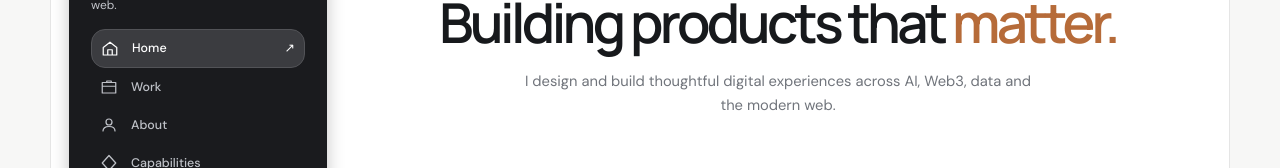
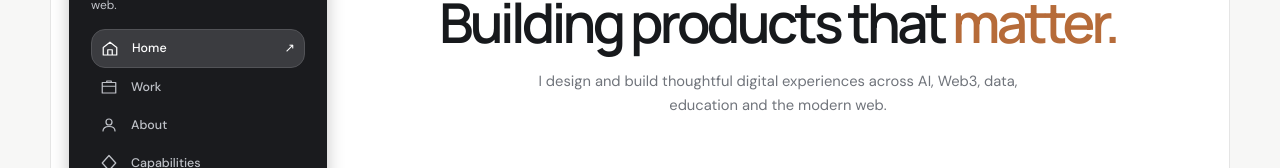
Before and after one commit to donatofaith/My-Portfolio, a Next.js app: page / in a window 1280 px wide. Shown: the part 311-479 px from the top of the page. Built offline with nearby package versions, Linux system fonts and the light colour scheme.

Commit message:
Include education work in portfolio introduction

```diff
--- a/src/app/page.tsx
+++ b/src/app/page.tsx
@@ -7,7 +7,7 @@ export default function Home() {
   return <main className="home-page">
     <section className="intro-stage" aria-labelledby="intro-title">
       <div className="intro-top"><span className="intro-brand"><span className="intro-monogram">F.</span><span>Faith Oluwalana</span></span><span className="intro-available"><i /> Available for new opportunities</span></div>
-      <div className="intro-center"><Link className="latest-project" href="/work"><span className="latest-thumb"><Image src={projects[0].image} alt="" fill sizes="34px" /></span><span>Explore my work</span><span aria-hidden="true">↗</span></Link><p className="intro-kicker">SOFTWARE DEVELOPER · PRODUCT BUILDER</p><h1 id="intro-title">Hi, I&apos;m Faith Oluwalana.<br /><span>Building products that <em>matter.</em></span></h1><p className="intro-description">I design and build thoughtful digital experiences across AI, Web3, data and the modern web.</p></div>
+      <div className="intro-center"><Link className="latest-project" href="/work"><span className="latest-thumb"><Image src={projects[0].image} alt="" fill sizes="34px" /></span><span>Explore my work</span><span aria-hidden="true">↗</span></Link><p className="intro-kicker">SOFTWARE DEVELOPER · PRODUCT BUILDER</p><h1 id="intro-title">Hi, I&apos;m Faith Oluwalana.<br /><span>Building products that <em>matter.</em></span></h1><p className="intro-description">I design and build thoughtful digital experiences across AI, Web3, data, education and the modern web.</p></div>
       <div className="project-showcase" aria-label="Featured projects"><div className="showcase-track">{[...projects, ...projects].map((project, index) => <a className={`showcase-tile showcase-${project.slug}`} key={`${project.slug}-${index}`} href={project.href} target="_blank" rel="noreferrer" aria-label={`Visit ${project.name} live site`} tabIndex={index >= projects.length ? -1 : 0}><Image src={project.image} alt="" fill sizes="(max-width: 650px) 160px, 205px" /><span className="showcase-caption">{project.name} <span aria-hidden="true">↗</span></span></a>)}</div></div><div className="intro-bottom"><span>SELECTED WORK</span><Link href="/work">View all projects ↗</Link></div>
     </section>
     <section className="home-featured"><div className="section-head"><div><span className="eyebrow">Selected work</span><h2>Ideas made real.</h2></div><Link href="/work" className="inline-link">All projects ↗</Link></div><div className="featured-grid">{projects.slice(0,2).map(project => <ProjectCard key={project.slug} featured project={project} />)}</div></section>
```
